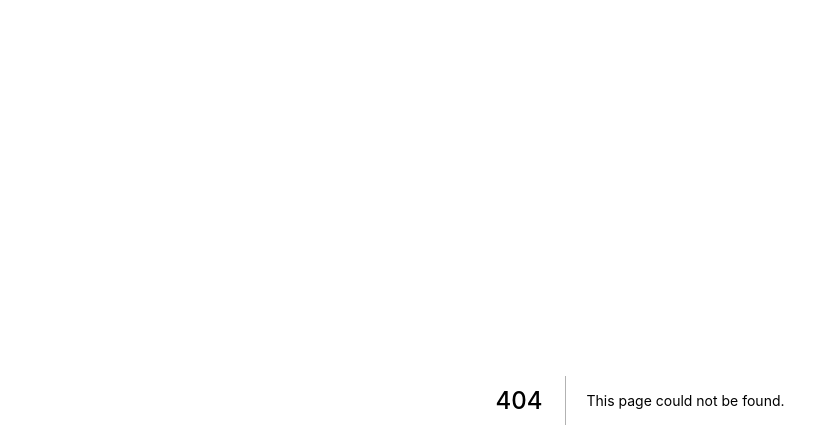
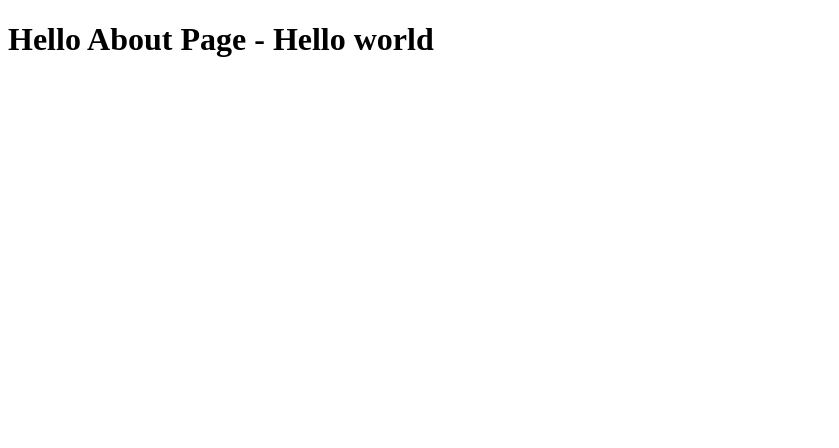
Before and after one commit to mustang85/nextjs_movie-app, a Next.js app: page /about in a window 1280 px wide. Before the commit this address had no page. Shown: the top 448 px of the page, without its empty margins (0-839 px from the left). Built offline with nearby package versions, Linux system fonts and the light colour scheme.

Commit message:
Functional component

```diff
--- /dev/null
+++ b/pages/about.js
@@ -0,0 +1,10 @@
+
+// functional component
+const About = () => {
+    const message = 'Hello world';
+    return (
+        <h1>Hello About Page - {message}</h1>
+    )
+};
+
+export default About;
```
